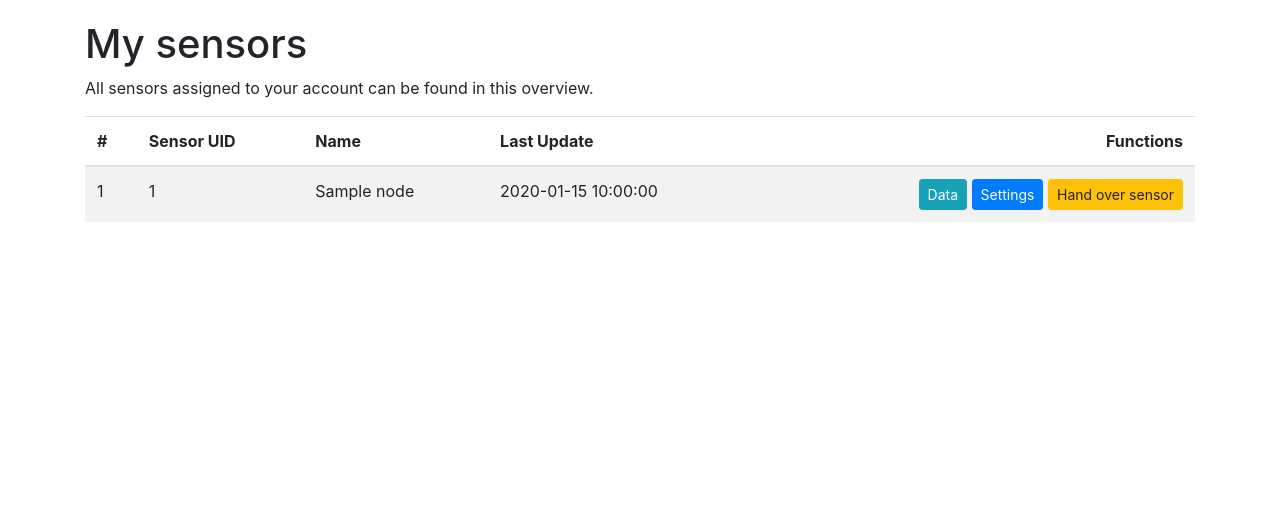
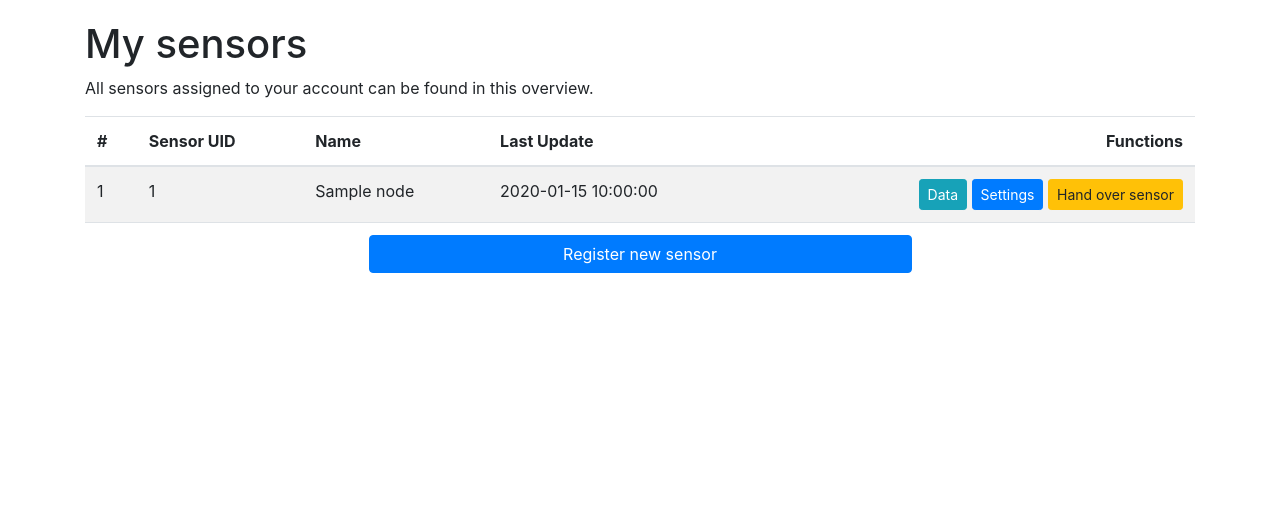
Before and after one commit to opendata-stuttgart/devices.sensor.community, a Python web app: template webapp/templates/my-sensors.html in a window 1280 px wide. Shown: the part 56-581 px from the top of the page. Run offline with Jinja, Linux system fonts and the light colour scheme; the template is opened without the code that fills it: most values are stand-ins (such as "Sample title", 1, 10 or a date in 2020).

Commit message:
templates: Add sensor register button

```diff
--- a/webapp/templates/my-sensors.html
+++ b/webapp/templates/my-sensors.html
@@ -6,10 +6,6 @@
 {% endblock %}
 
 {% block content %}
-    <div class="fullwidth clearfix">
-        <div id="topcontainer" class="bodycontainer clearfix">
-            <div class="row">
-                <div class="col-md-12">
     <h1>{{ _('My sensors') }}</h1>
     <p> {{ _('All sensors assigned to your account can be found in this overview.') }} </p>
     <table class="table table-striped">
@@ -35,11 +31,15 @@
                     <a class="btn btn-sm btn-warning" href="{{ url_for('personal.sensor_transfer', id=node.id) }}">{{ _('Hand over sensor') }}</a>
                 </td>
             </tr>
+        {% else %}
+            <tr><td colspan="5" class="text-muted text-center">No sensors found</td></tr>
         {% endfor %}
+        <tfoot>
+            <tr><td colspan="5">
+                    <a href="{{ url_for('.sensor_register') }}" class="btn btn-primary btn-block offset-md-3 col-md-6">Register new sensor</a>
+                </td></tr>
+        </tfoot>
         </tbody>
     </table>
-                </div>
-            </div>
-        </div>
-    </div>
+
 {% endblock %}
```
Lines whose indentation alone changed are shown as unchanged.
